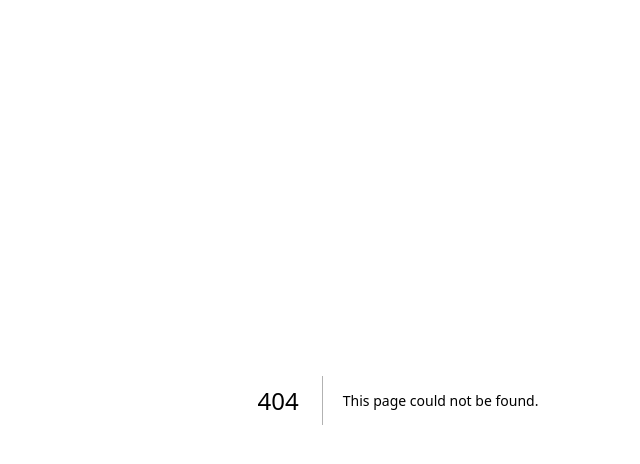
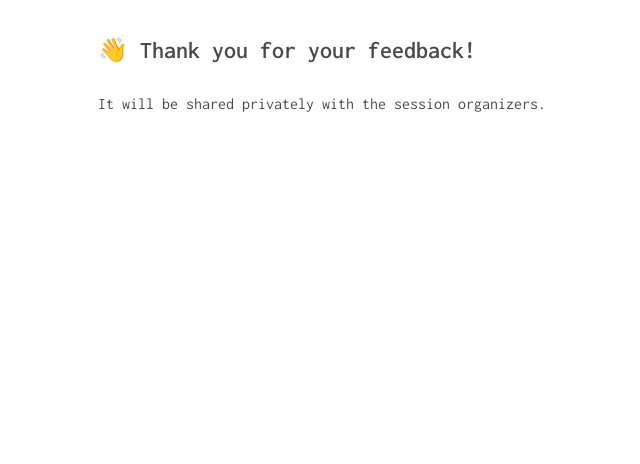
Before and after one commit to privacy-scaling-explorations/zuzalu-feedback, a Next.js app: page /thank-you in a window 1280 px wide. Before the commit this address had no page. Shown: the top 464 px of the page, without its empty margins (242-882 px from the left). Built offline with nearby package versions, Linux system fonts and the light colour scheme.

Commit message:
feat: add thank-you page and further info for users

```diff
--- /dev/null
+++ b/src/pages/thank-you.tsx
@@ -0,0 +1,9 @@
+export default function ThankYouPage() {
+  return (
+    <div className="content">
+      <h1 className="title">👋 Thank you for your feedback!</h1>
+
+      <p className="description">It will be shared privately with the session organizers.</p>
+    </div>
+  );
+}
--- a/src/utils/api.ts
+++ b/src/utils/api.ts
@@ -23,7 +23,7 @@ export function submitFeedback(params: {
   });
 }
 
-export function getSession(sessionId: string) : Promise<Session> {
+export function getSession(sessionId: string): Promise<Session> {
   return fetch(`${process.env.NEXT_PUBLIC_ZUZALU_API}public/sessions/${sessionId}`, {
     method: "GET",
     headers: {
```
Also changed, not shown: src/pages/session/[id]/new.tsx (+5 -2 lines).
